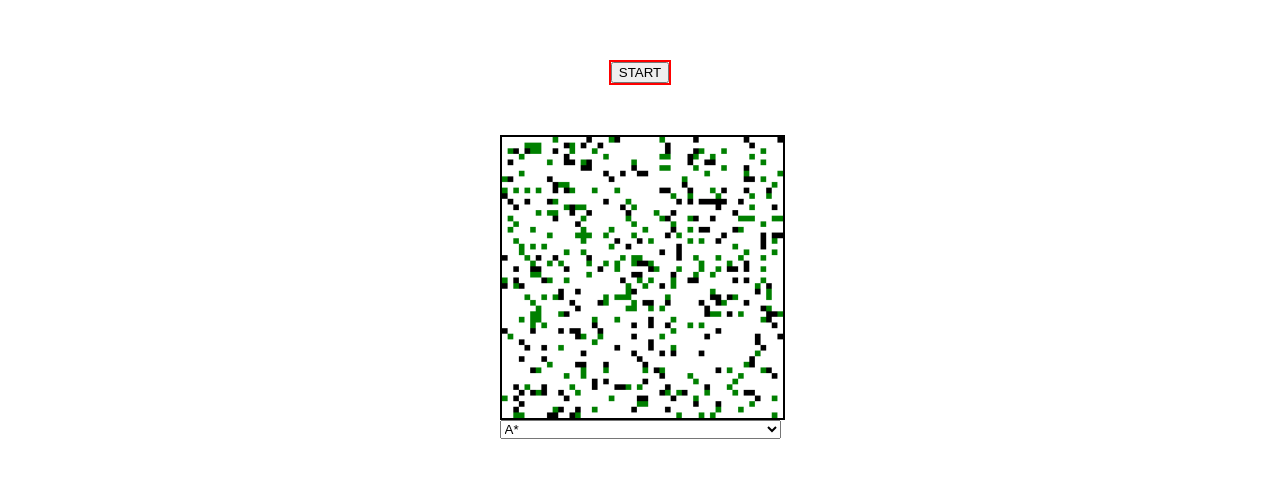
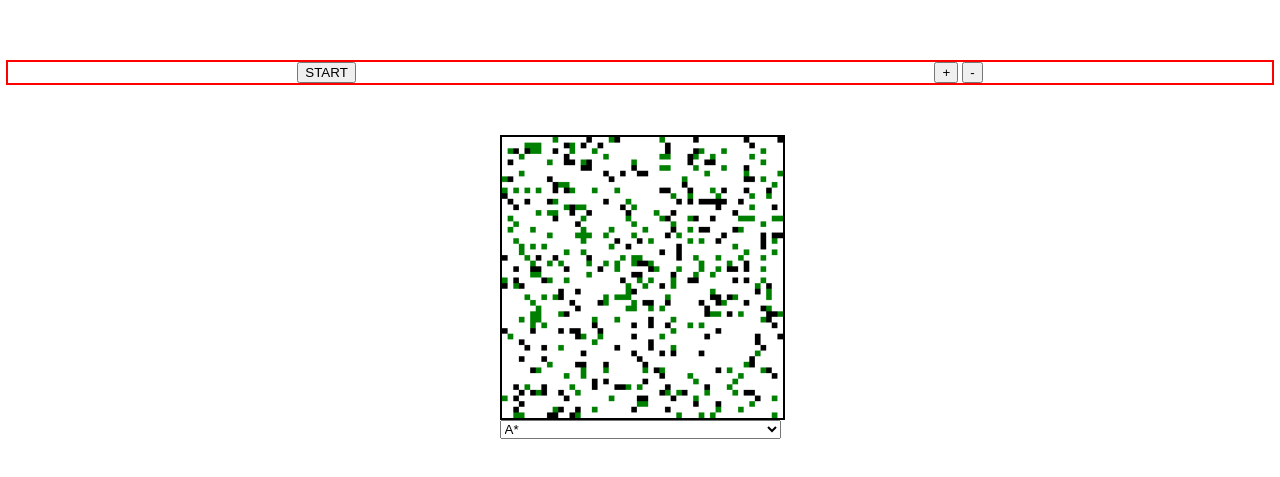
Before and after one commit to iliabigi/Algorithm-Visualizer, a plain HTML site: page index.html in a window 1280 px wide. Shown: the part 159-636 px from the top of the page. Drawn offline with Linux system fonts and the light colour scheme.

Commit message:
Add buttons to make grid bigger/smaller

```diff
--- a/index.html
+++ b/index.html
@@ -11,11 +11,14 @@
 <body>
     <div class="top">
         <button class="startButton">START</button>
+        <div class="sizeButtons">
+            <button class="makeLarger">+</button>
+            <button class="makeSmaller">-</button>
+        </div>
     </div>
+
     <div class="canvases">
-
         <div class="containCanvas">
-
             <canvas class="mainCanvas"></canvas>
             <select name="algorithms" class="mainSelect">
                 <option value="A*">A*</option>
@@ -23,7 +26,6 @@
                 <option value="BFS">BFS</option>
                 <option value="Dijkstra">Dijkstra</option>
             </select>
-
         </div>
 
     </div>
--- a/styles.css
+++ b/styles.css
@@ -8,10 +8,10 @@ body {
 
 .top {
     display: flex;
+    width: 100%;
     border: 2px solid red;
-    /* flex: 1; */
     margin-bottom: 50px;
-
+    justify-content: space-around;
 }
 
 .mainCanvas,
```
